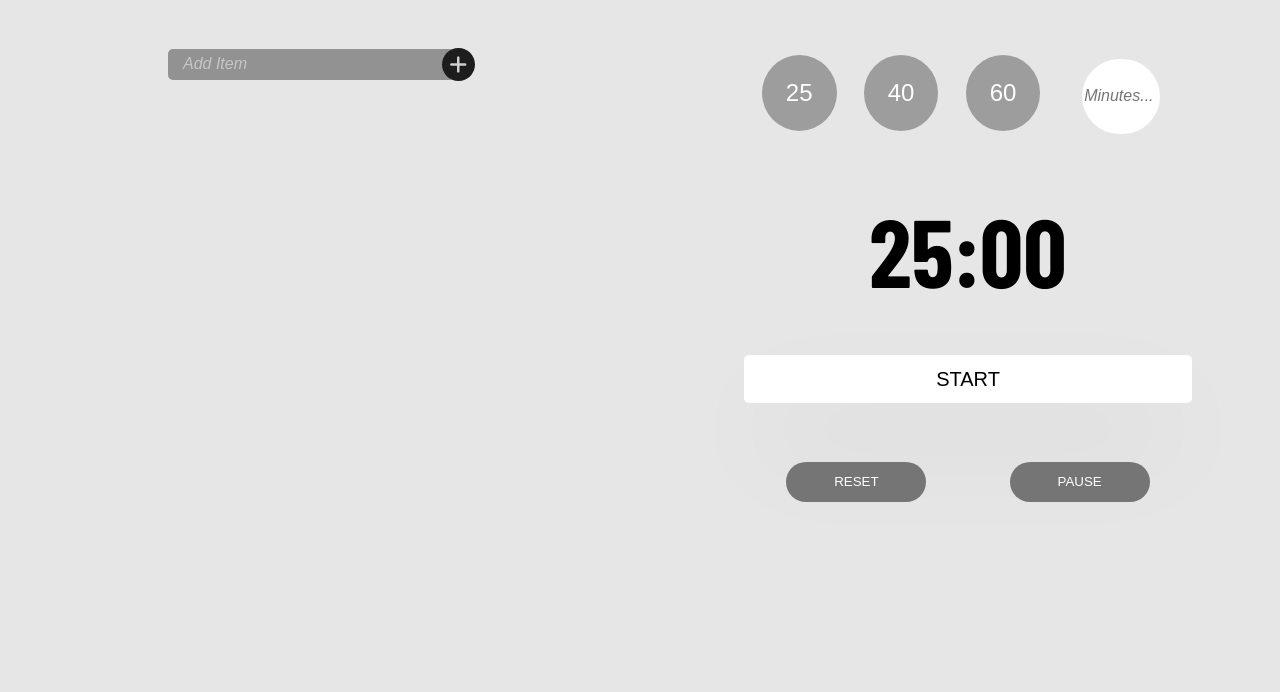
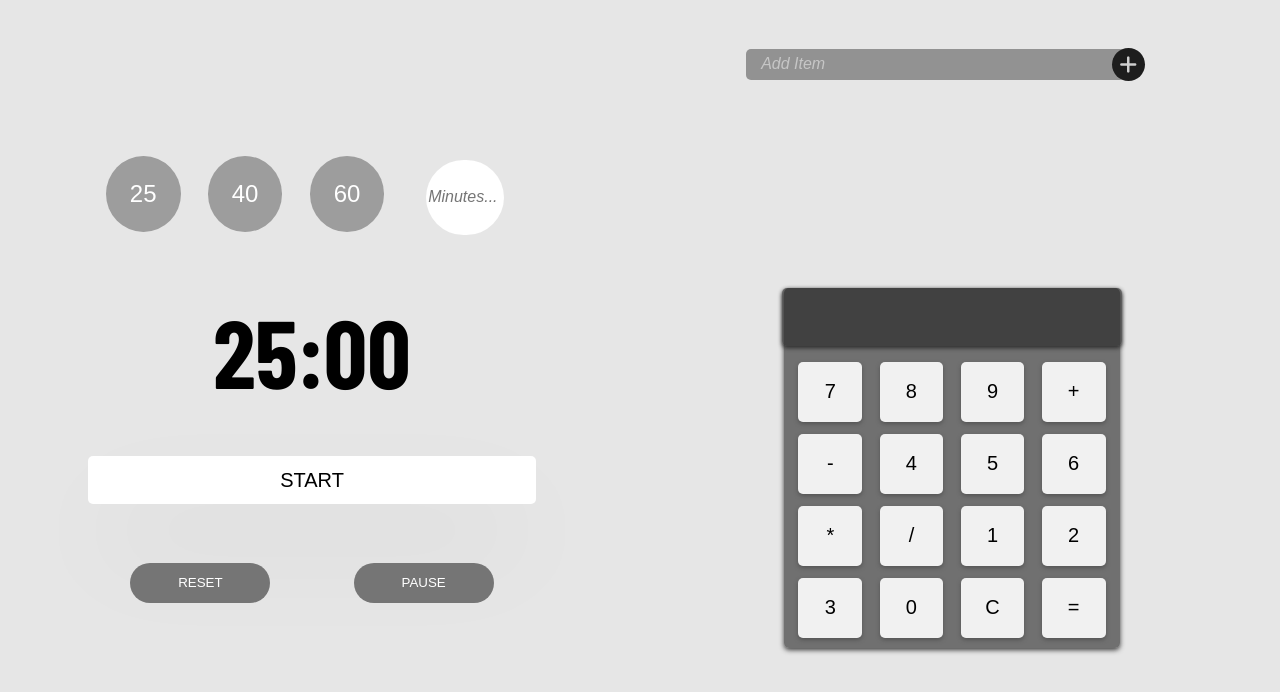
Before and after one commit to HWenSu/LEARNING-TOOL, a plain HTML site: page index.html in a window 1280 px wide. Drawn offline with nearby package versions, Linux system fonts and the light colour scheme; a web font is replaced by a local one.

Commit message:
Add Calculator.

```diff
--- a/index.html
+++ b/index.html
@@ -13,10 +13,11 @@
   <link rel="stylesheet" href="style.css">
 </head>
 <body>
-  <section class="to-do-list-section">
+  <section class="todo-calculator-section">
+    <div class="todo-list-container">
     <div class="add-to-do-item">
-        <input type="text" placeholder="Add Item" id="new-todo"  >
-        <button id="add-btn">
+      <input type="text" placeholder="Add Item" id="new-todo">
+      <button id="add-btn">
         <i class="fa-solid fa-plus"></i>
       </button>
     </div>
@@ -24,6 +25,31 @@
       <ul id="to-do-list">
         <!-- Show To Do Items -->
       </ul>
+    </div>
+    </div>
+    <div class="calculator-container">
+      <div id="calculator">
+        <input type="text" id="calculator-display" readonly>
+        <div class="calculator-btn">
+          <input type="button" value="7" id="calculator-btn" class="calculator-num">
+          <input type="button" value="8" id="calculator-btn" class="calculator-num">
+          <input type="button" value="9" id="calculator-btn" class="calculator-num">
+          <input type="button" value="+" id="calculator-btn" class="calculator-operator">
+          <input type="button" value="-" id="calculator-btn" class="calculator-operator">
+          <input type="button" value="4" id="calculator-btn" class="calculator-num">
+          <input type="button" value="5" id="calculator-btn" class="calculator-num">
+          <input type="button" value="6" id="calculator-btn" class="calculator-num">
+          <input type="button" value="*" id="calculator-btn" class="calculator-operator">
+          <input type="button" value="/" id="calculator-btn" class="calculator-operator">
+          <input type="button" value="1" id="calculator-btn" class="calculator-num">
+          <input type="button" value="2" id="calculator-btn" class="calculator-num">
+          <input type="button" value="3" id="calculator-btn" class="calculator-num">
+          <input type="button" value="0" id="calculator-btn" class="calculator-num">
+          <input type="button" value="C" id="calculator-clear-display">
+          <input type="button" value="=" id="calculate">
+        </div>
+
+      </div>
     </div>
   </section>
   <section class="timer-section">
--- a/index.js
+++ b/index.js
@@ -10,10 +10,16 @@ const toDoList = document.querySelector('#to-do-list')
 const newTodoInput = document.querySelector('#new-todo')
 const addBtn = document.querySelector('#add-btn')
 
+const calculatorDisplay = document.querySelector('#calculator-display')
+const calculatorNumBtn = document.querySelectorAll('#calculator-btn')
+const calculatorClearDisplay = document.querySelector('#calculator-clear-display')
+const calculateBtn = document.querySelector('#calculate')
+
 
 const model = {
   setSecond: [1500],
-  toDoList: []
+  toDoList: [],
+  storeCalculatorStr: []
 }
 
 
@@ -25,6 +31,10 @@ const view = {
     const display = `${minutes}:${reminderSeconds < 10 ? '0' : ''}${reminderSeconds}`
     timeDisplay.innerHTML = display
   },
+  //計算機顯示畫面
+  addToDisplay(number){
+    calculatorDisplay.value += `${number}`
+  }
 }
 
 const controller = {
@@ -64,6 +74,16 @@ const controller = {
   //Clear Input
   clearInput() {
     newTodoInput.value = ''
+  },
+  //計算機運算
+  calculate() {
+    let result = eval( model.storeCalculatorStr.join(''))
+    view.addToDisplay(result)
+  },
+  //清除計算機畫面
+  calculatorClear(){
+    calculatorDisplay.value = ''
+    view.addToDisplay('')
   }
 }
 
@@ -136,3 +156,32 @@ resetButton.addEventListener('click', () => {
   view.displayTimeLeft(model.setSecond[0])
   timerButton.forEach((btn) => btn.disabled = false)
 })
+
+//計算機按鈕監聽器
+calculatorNumBtn.forEach((button) => { button.addEventListener('click', function onClicked(event){
+  let value = event.target.value
+  if(event.target.classList.contains('calculator-num')){
+    view.addToDisplay(value)
+    model.storeCalculatorStr.push(value)
+  } else if (event.target.classList.contains('calculator-operator')){
+    model.storeCalculatorStr.push(value)
+    controller.calculatorClear()
+  }
+  })
+})
+
+//計算機結果按鈕監聽器
+calculateBtn.addEventListener('click', ()=> {
+  controller.calculatorClear()
+  controller.calculate()
+})
+
+//計算機清除按鈕監聽器
+calculatorClearDisplay.addEventListener('click', ()=>{
+  controller.calculatorClear()
+  model.storeCalculatorStr = []
+})
+
+
+
+console.log(model.storeCalculatorStr)
--- a/style.css
+++ b/style.css
@@ -1,6 +1,7 @@
 body {
   margin: 0 auto;
   display: flex;
+  flex-direction: row-reverse;
   background-color: rgb(230, 230, 230);
 }
 
@@ -16,7 +17,7 @@ button {
   outline: none;
 }
 
-.to-do-list-section {
+.todo-calculator-section {
   margin: 3em;
   flex: 50% 1 1;
   display: flex;
@@ -125,6 +126,11 @@ h1 {
   background-color: #979797;
 }
 
+.todo-list-container{
+ width: 80%;
+ min-height: 15em;
+}
+
 .add-to-do-item {
   display: flex;
   text-align: center;
@@ -137,7 +143,7 @@ h1 {
   outline: none;
   border-radius: 5px;
   height: 2em;
-  width: 20em;
+  width: 80%;
   background-color: #929292;
   padding: 2px 10px;
   color: rgb(224, 224, 224);
@@ -330,3 +336,61 @@ li:hover .delete {
   background: #fff;
   transition: width 150ms ease 100ms;
 }
+
+
+/* 計算機 */
+
+.calculator-container{
+  width: 60%;
+  height: 25em;
+}
+
+#calculator{
+  background-color: rgba(34, 34, 34, 0.6);
+  border-radius: 5px;
+  width: 100%;
+  height: 90%;
+  display: flex;
+  flex-direction: column;
+  align-items: center;
+  box-shadow: 0 2px 5px #3c3c3c;
+  align-self: start;
+}
+
+#calculator-display{
+width: 95%;
+height: 1.5em;
+font-size: 25px;
+padding: 10px;
+margin-bottom: 10px;
+border-radius: 5px;
+border: none;
+box-shadow: 0 2px 4px rgb(43, 43, 43);
+text-align: right;
+background-color: rgba(34, 34, 34, 0.6);
+color: #dddddd;
+}
+
+.calculator-btn{
+  width: 95%;
+  display: flex;
+  flex-wrap: wrap;
+  justify-content: space-between;
+}
+
+#calculator input[type='button']{
+  width: 20%;
+  height: 3em;
+  border-radius: 5px;
+  border: none;
+  margin: 0.3em;
+  padding: 0;
+  font-size: 20px;
+  background-color: rgba(255, 255, 255, 0.9);
+  box-shadow: 0 2px 4px rgb(84, 84, 84);
+}
+
+#calculator input[type='button']:hover{
+  background-color: rgba(160, 160, 160, 0.9);
+  color: #dddddd;
+}
```
